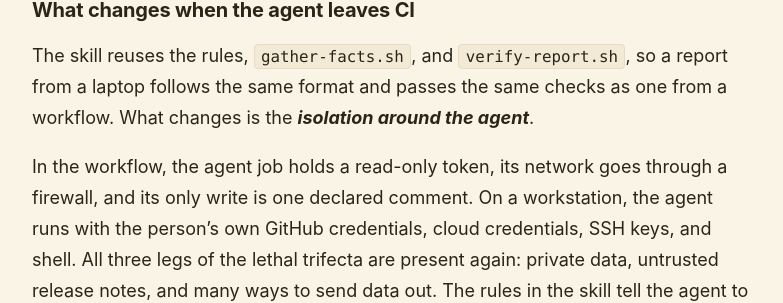
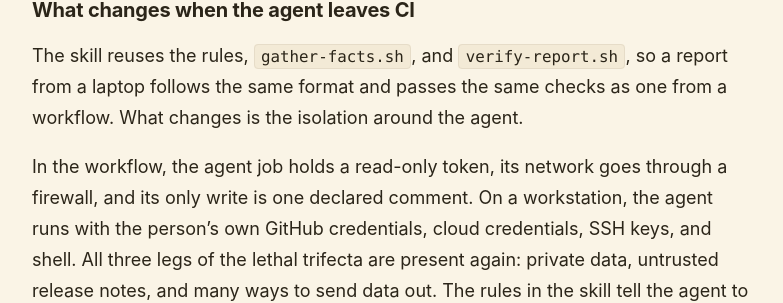
Before and after one commit to stevehenderson/stevehenderson.github.io, a Jekyll site: the page built from _posts/2026-10-09-Dependencies-Shipped-Features.md, in a window 1280 px wide and 900 px high, scrolled down 25702 px. Shown: the part 215-518 px from the top of the window, without its empty margins (248-1031 px from the left). Built offline with Jekyll 4.4.1, drawn with Linux system fonts in a browser that asks for light colours; some of the changed text lies outside the part shown.

```diff
--- a/_posts/2026-10-09-Dependencies-Shipped-Features.md
+++ b/_posts/2026-10-09-Dependencies-Shipped-Features.md
@@ -703,7 +702,7 @@ It suggested `--env-file-if-exists` over `--env-file` for `dotenv`, because the
 ### What changes when the agent leaves CI
 
 The skill reuses the rules, `gather-facts.sh`, and `verify-report.sh`, so a report from a laptop follows the same format and passes the same checks as one from a workflow.
-What changes is the ***isolation around the agent***.
+What changes is the isolation around the agent.
 
 In the workflow, the agent job holds a read-only token, its network goes through a firewall, and its only write is one declared comment.
 On a workstation, the agent runs with the person's own GitHub credentials, cloud credentials, SSH keys, and shell.
```
Also changed, not shown: other parts of _posts/2026-10-09-Dependencies-Shipped-Features.md (+4 -5 lines).
